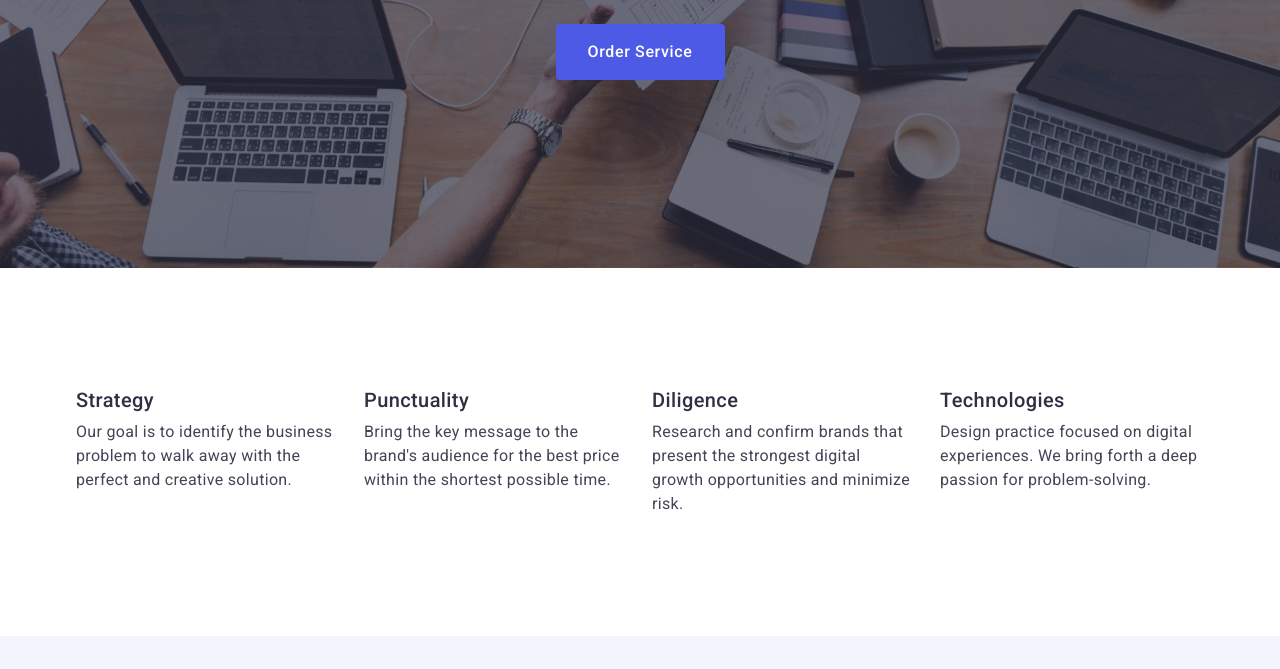
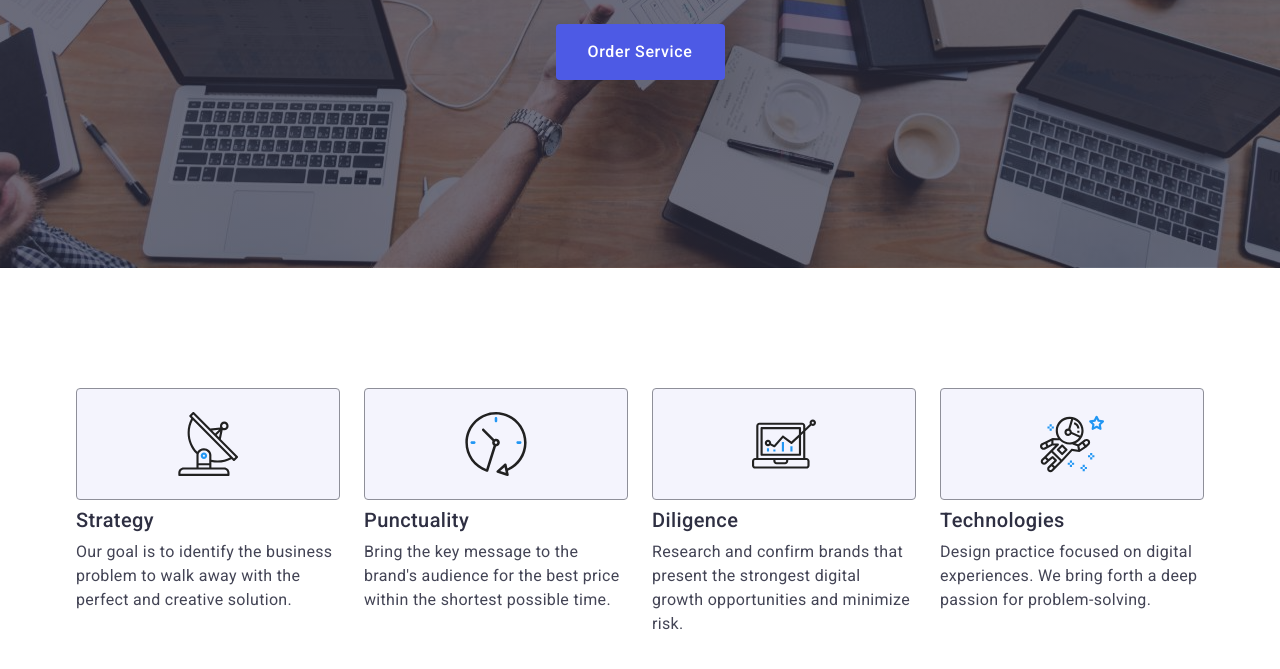
Before and after one commit to DmytroVasylenko6/goit-markup-hw-04, a plain HTML site: page index.html in a window 1280 px wide. Shown: the part 405-1074 px from the top of the page. Drawn offline with nearby package versions, Linux system fonts and the light colour scheme.

Commit message:
fix section FEATURES

```diff
--- a/css/styles.css
+++ b/css/styles.css
@@ -115,7 +115,7 @@ body {
   color: var(--main-text-color);
 }
 .site-logo-white {
-  color: #f4f4fd;
+  color: var(--secondary-white-color);
 }
 
 .site-header .site-logo {
@@ -250,6 +250,17 @@ body {
   flex-basis: calc((100% - 72px) / 4);
 }
 
+.section-features .icon-container {
+  display: flex;
+  align-items: center;
+  justify-content: center;
+  margin-bottom: 8px;
+  height: 112px;
+  border-radius: 4px;
+  border: 1px solid #8e8f99;
+  background-color: var(--secondary-white-color);
+}
+
 .section-features .card-title {
   margin-bottom: 8px;
 }
--- a/index.html
+++ b/index.html
@@ -61,6 +61,11 @@
           <h2 class="section-title visually-hidden">Features</h2>
           <ul class="section-list list">
             <li class="section-list-item">
+              <div class="icon-container">
+                <svg class="icon" width="64" height="64">
+                  <use href="./images/icons.svg#icon-satellite"></use>
+                </svg>
+              </div>
               <h3 class="card-title">Strategy</h3>
               <p class="card-text">
                 Our goal is to identify the business problem to walk away with the perfect and
@@ -68,6 +73,11 @@
               </p>
             </li>
             <li class="section-list-item">
+              <div class="icon-container">
+                <svg class="icon" width="64" height="64">
+                  <use href="./images/icons.svg#icon-clock"></use>
+                </svg>
+              </div>
               <h3 class="card-title">Punctuality</h3>
               <p class="card-text">
                 Bring the key message to the brand's audience for the best price within the shortest
@@ -75,6 +85,11 @@
               </p>
             </li>
             <li class="section-list-item">
+              <div class="icon-container">
+                <svg class="icon" width="64" height="64">
+                  <use href="./images/icons.svg#icon-computer"></use>
+                </svg>
+              </div>
               <h3 class="card-title">Diligence</h3>
               <p class="card-text">
                 Research and confirm brands that present the strongest digital growth opportunities
@@ -82,6 +97,11 @@
               </p>
             </li>
             <li class="section-list-item">
+              <div class="icon-container">
+                <svg class="icon" width="64" height="64">
+                  <use href="./images/icons.svg#icon-astronaut"></use>
+                </svg>
+              </div>
               <h3 class="card-title">Technologies</h3>
               <p class="card-text">
                 Design practice focused on digital experiences. We bring forth a deep passion for
```
